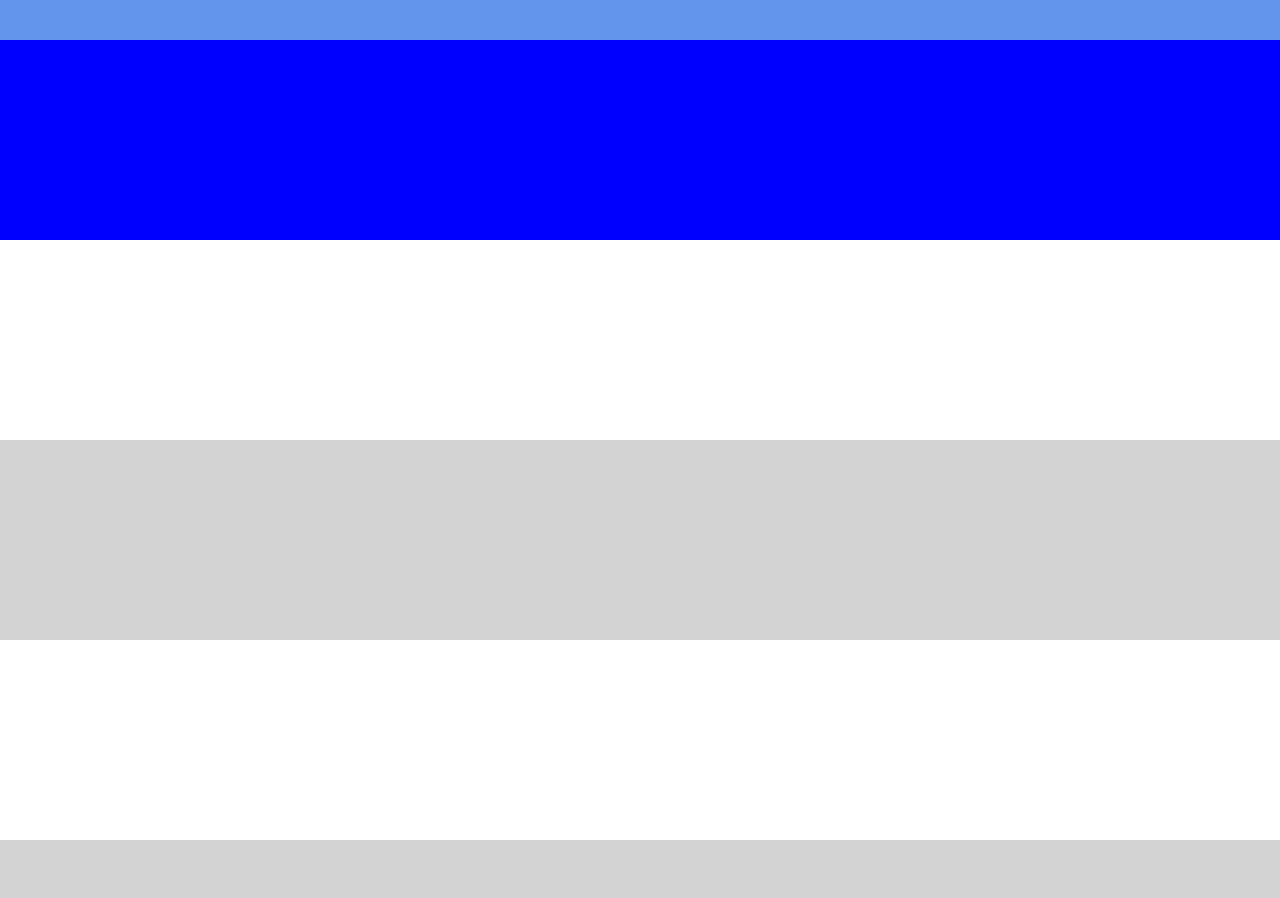
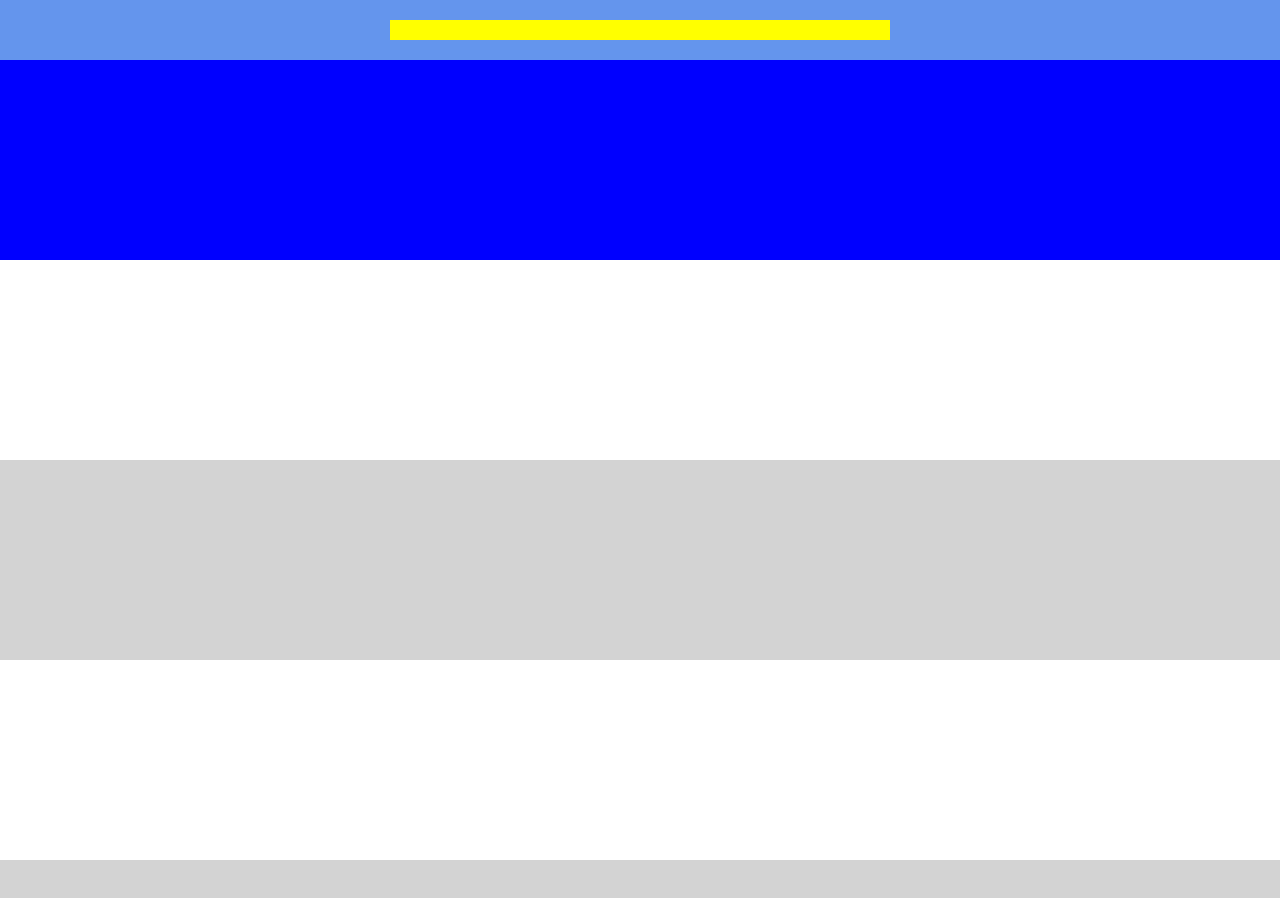
Before and after one commit to LorenzoMinotti-090/htmlcss-struttura-discord, a plain HTML site: page index.html in a window 1280 px wide. Shown: the top 898 px of the page. Drawn offline with Linux system fonts and the light colour scheme.

Commit message:
feat: wip

```diff
--- a/index.html
+++ b/index.html
@@ -10,8 +10,9 @@
 
 <body>
     <!--header-->
-    <section class="header"></section>
+    <section class="header">
      <div class="box yellow"></div>
+    </section>
 
     <!--main-->
 
--- a/style.css
+++ b/style.css
@@ -34,3 +34,10 @@
   background-color: black;
   padding: 200px;
 }
+
+.box.yellow {
+  background: yellow;
+  width: 500px;
+  height: 20px;
+  margin: auto;
+}
```
